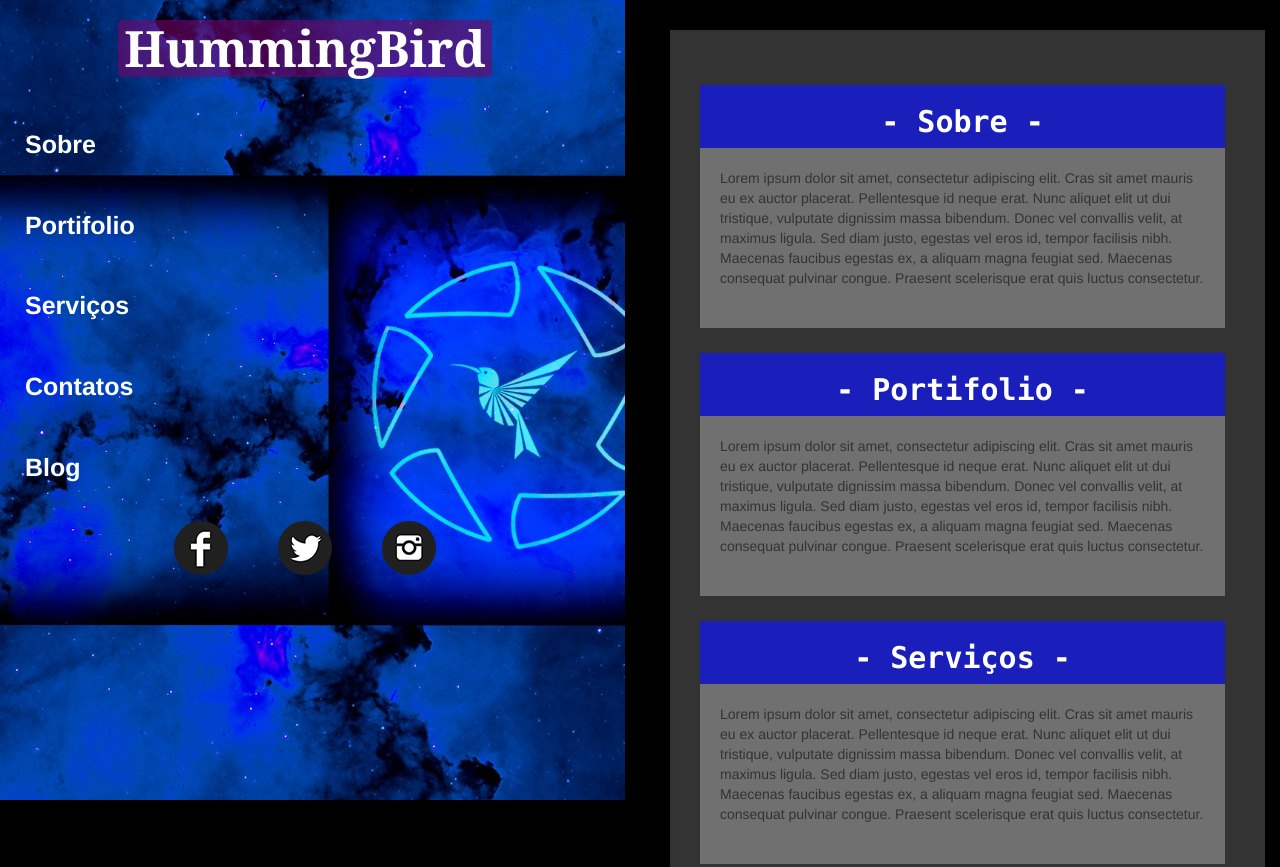
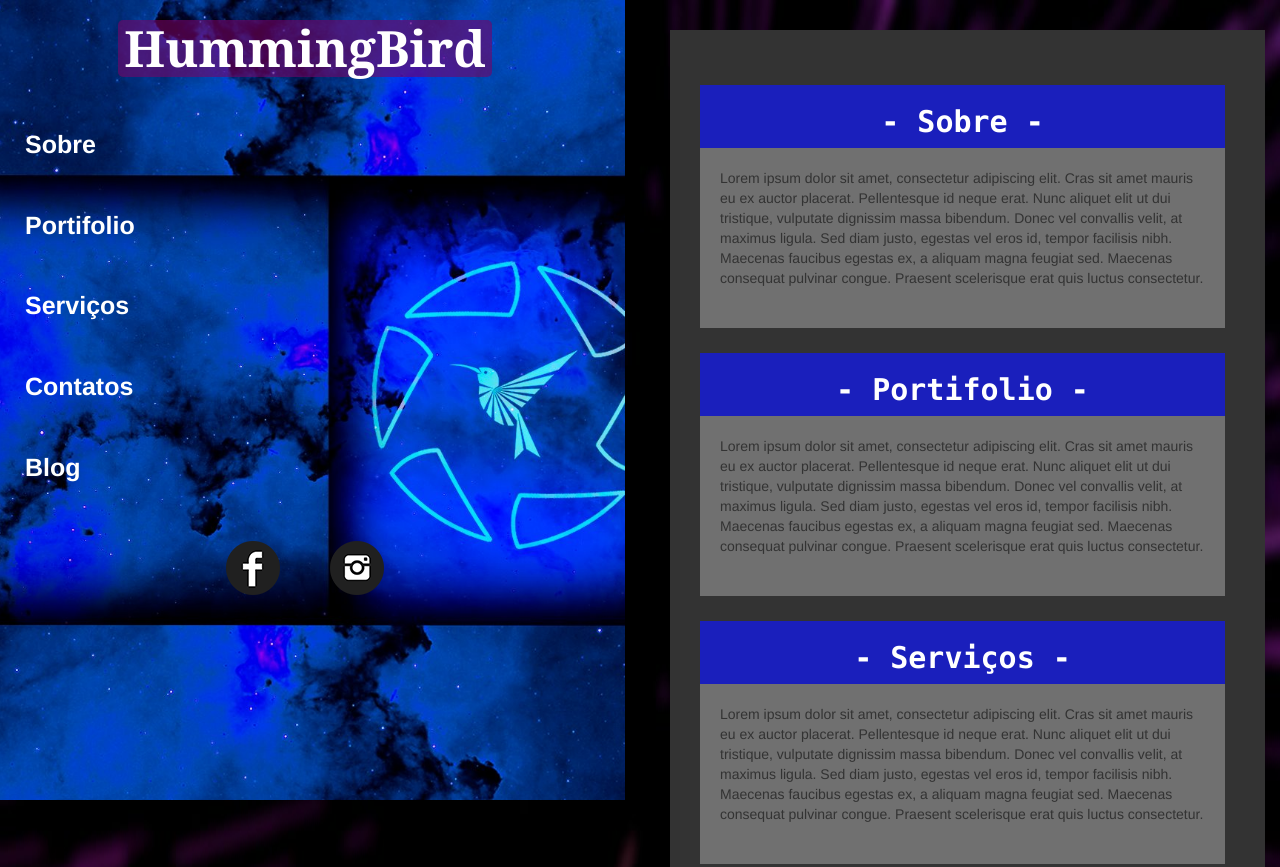
Before and after one commit to PGabriel-MB/HummingBird, a plain HTML site: page index.html in a window 1280 px wide. Shown: the top 867 px of the page. Drawn offline with nearby package versions, Linux system fonts and the light colour scheme.

Commit message:
bug de tamanho horizontal e repetiçao e imagem background

```diff
--- a/css/style.css
+++ b/css/style.css
@@ -89,6 +89,7 @@ a:visited {
     justify-content: center;
     align-self: center;
     display: flex;
+    margin-top: 20px;
 }
 
 .header h1{
@@ -98,7 +99,7 @@ a:visited {
 }
 
 body{
-    background: black;
+    background-image: url("../img/textura.jpeg");
 }
 
 p{
--- a/index.html
+++ b/index.html
@@ -22,7 +22,7 @@
     </script>
 </head>
 
-<body>
+<body style="background-size:100% 100%">
     <div class="row">
         <div id="left-side" class="fixacao">
             <header>
@@ -48,9 +48,8 @@
             <footer>
                 <div class="row">
                     <div class="col-sm-12 al">
-                        <a class="item-rede-social" href=""><img src="img/facebook.png"></a>
-                        <a class="item-rede-social" href=""><img src="img/twitter.png"></a>
-                        <a class="item-rede-social" href=""><img src="img/instagram.png"></a>
+                        <a class="item-rede-social" href="https://www.facebook.com/HummingBird-PDM-2016480261993742/"><img class="img-responsive" src="img/facebook.png"></a>
+                        <a class="item-rede-social" href="https://www.instagram.com/hummingbirdpdm/?hl=pt-br"><img class="img-responsive" src="img/instagram.png"></a>
                     </div>
                 </div>
             </footer>
```
Also changed, not shown: img/textura.jpeg (added).
